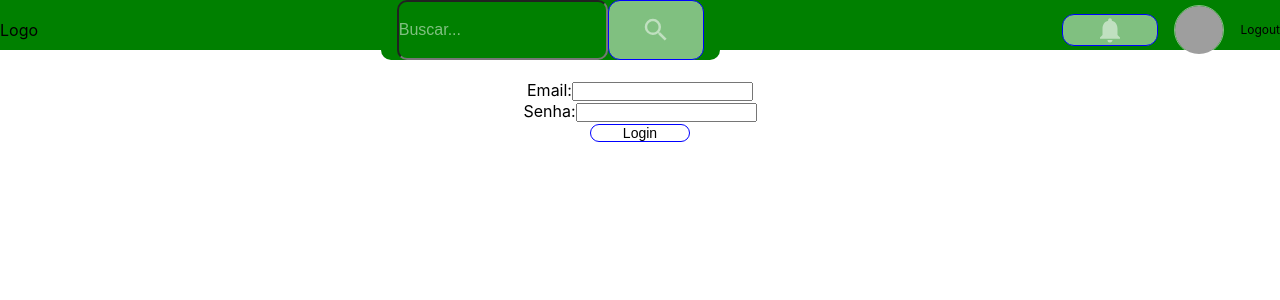
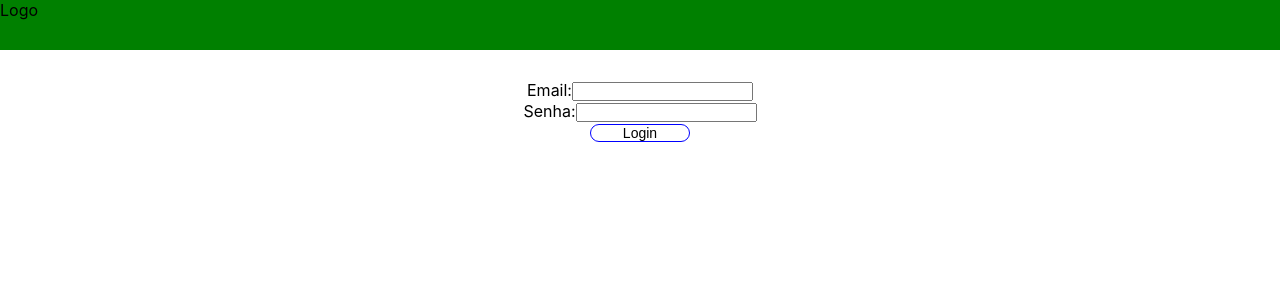
Before and after one commit to thaygobajgar/crud-client-contacts-react, a React (Create React App) app: page / in a window 1280 px wide. Shown: the top 300 px of the page. Built offline with nearby package versions, Linux system fonts and the light colour scheme; grey boxes are pictures that could not be loaded.

Commit message:
fix:Toastify import and config

```diff
--- a/src/App.tsx
+++ b/src/App.tsx
@@ -1,10 +1,12 @@
 import "./App.css";
 import AppRoutes from "./routes";
 import { AuthProvider } from "./contexts/AuthContext";
-
+import { ToastContainer } from "react-toastify";
+import "react-toastify/dist/ReactToastify.css";
 function App() {
   return (
     <div className="App">
+      <ToastContainer position="top-center" autoClose={3000} theme="colored" />
       <AppRoutes />
     </div>
   );
--- a/src/components/Header/index.tsx
+++ b/src/components/Header/index.tsx
@@ -4,6 +4,7 @@ import { StyledHeader, StyledHeaderForm } from "./style";
 import Container from "../container";
 import { useAuthContext } from "../../contexts/AuthContext";
 import { StyledText } from "../../styles/typography";
+import { VscAccount } from "react-icons/vsc";
 
 const Header = () => {
   const { client, clientLogout } = useAuthContext();
@@ -11,6 +12,8 @@ const Header = () => {
     <StyledHeader>
       <Container>
         Logo
+        {client && (
+          <>
             <StyledHeaderForm action="">
               <input
                 type="text"
@@ -23,17 +26,14 @@ const Header = () => {
               </StyledButton>
             </StyledHeaderForm>
             <div className="userMenu">
-          <StyledButton>
-            <MdNotifications size={30} color="rgba(255,255,255,.5)" />
-          </StyledButton>
-          <img
-            src="https://http2.mlstatic.com/D_NQ_NP_857361-MLB32561363740_102019-O.jpg"
-            alt="nome do usuario"
-          />
+              <VscAccount />
+              <StyledText>{client?.firstName}</StyledText>
               <StyledText onClick={clientLogout} tag="span" fontSize={12}>
                 Logout
               </StyledText>
             </div>
+          </>
+        )}
       </Container>
     </StyledHeader>
   );
--- a/src/contexts/AuthContext.tsx
+++ b/src/contexts/AuthContext.tsx
@@ -1,5 +1,7 @@
+import axios from "axios";
 import { createContext, useEffect, useState, useContext } from "react";
 import { useNavigate } from "react-router-dom";
+import { toast } from "react-toastify";
 import { api } from "../services/api";
 
 export interface iContact {
@@ -89,18 +91,24 @@ export const AuthProvider = ({ children }: iAuthProviderProps) => {
     async function clientAutoLogin() {
       const token = localStorage.getItem("@token");
       if (token) {
+        api.defaults.headers.authorization = `Bearer ${token}`;
         try {
-          api.defaults.headers.authorization = `Bearer ${token}`;
           const res = await api.get<iClientProfile>("/clients/profile");
           setClient(res.data);
+          toast.success(
+            `Bem vindo(a) ${client?.firstName} ${client?.lastName}`
+          );
           navigate("/dashboard");
         } catch (error) {
-          console.log(error);
+          if (axios.isAxiosError(error)) {
+            console.log(error);
+            toast.error(error.response?.data.message);
+          }
         }
       }
     }
     clientAutoLogin();
-  });
+  }, []);
 
   const clientRegister = async (data: iClientRegister) => {
     try {
@@ -112,7 +120,10 @@ export const AuthProvider = ({ children }: iAuthProviderProps) => {
       setClient(res.data);
       navigate("/dashboard");
     } catch (error) {
-      console.log(error);
+      if (axios.isAxiosError(error)) {
+        console.log(error);
+        toast.error(error.response?.data.message);
+      }
     }
   };
 
@@ -125,7 +136,11 @@ export const AuthProvider = ({ children }: iAuthProviderProps) => {
       setClient(client.data);
       navigate("/dashboard");
     } catch (error) {
-      console.log(error);
+      if (axios.isAxiosError(error)) {
+        console.log(error);
+
+        toast.error(error.response?.data.message);
+      }
     }
   };
 
--- a/src/index.tsx
+++ b/src/index.tsx
@@ -9,6 +9,7 @@ import { BrowserRouter } from "react-router-dom";
 import { ContactContextProvider } from "./contexts/ContactContext";
 import { AuthProvider } from "./contexts/AuthContext";
 import Providers from "./contexts/providers";
+import { ToastContainer } from "react-toastify";
 
 const root = ReactDOM.createRoot(
   document.getElementById("root") as HTMLElement
```
Lines whose indentation alone changed are shown as unchanged.
